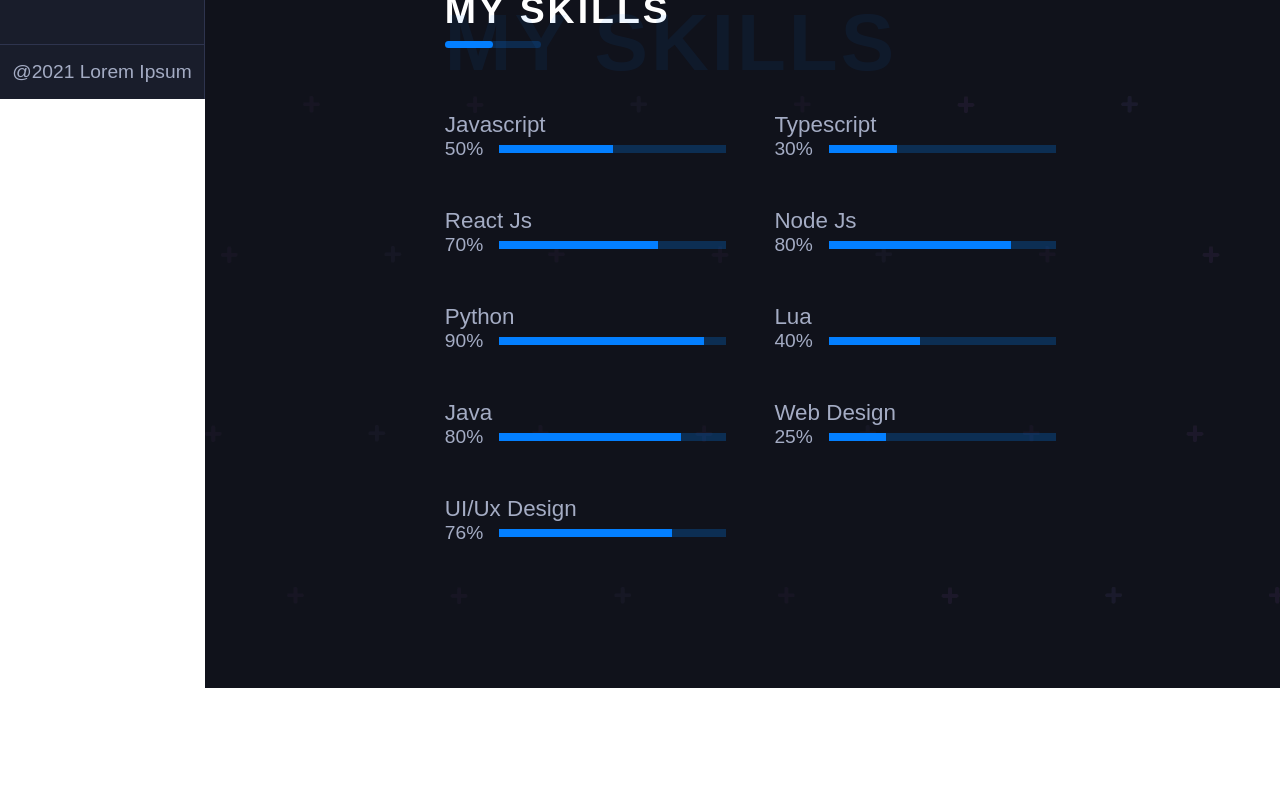
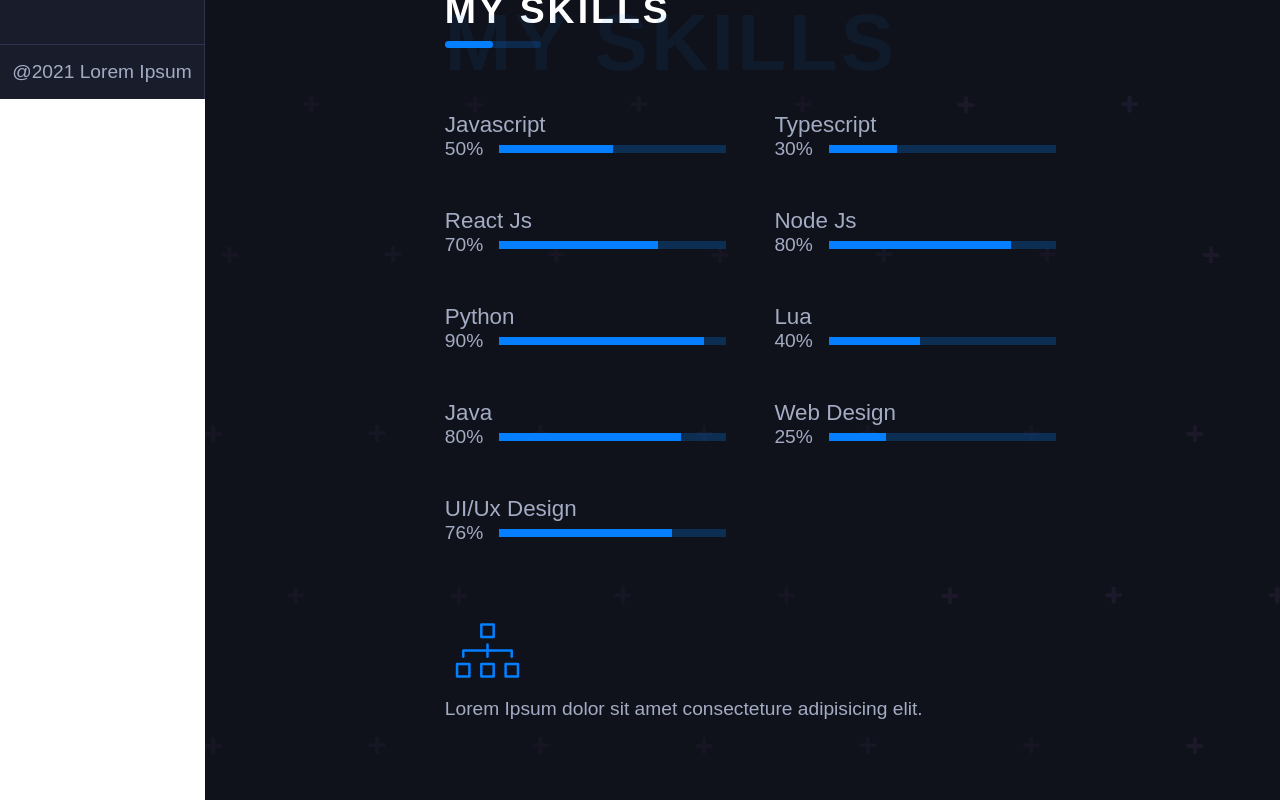
Before and after one commit to shafeenashaikh/React-Portfolio, a React (Create React App) app: page /about in a window 1280 px wide. Shown: the part 701-1501 px from the top of the page. Before the commit the page ends 1389 px from the top, so only its background shows below. Built offline with nearby package versions, Linux system fonts and the light colour scheme; a web font is replaced by a local one.

Commit message:
added image to the services section

```diff
--- a/src/Components/ServicesSection.js
+++ b/src/Components/ServicesSection.js
@@ -1,9 +1,15 @@
 import React from 'react'
 
-function ServicesSection() {
+function ServicesSection({image}) {
     return (
         <div className="ServicesSection">
-
+            <div className="services">
+                <img src={image} alt=""/>
+                <h5 className="s-title"> </h5>
+                <p className="s-text">
+                    Lorem Ipsum dolor sit amet consecteture adipisicing elit.
+                </p>
+            </div>
         </div>
     )
 }
--- a/src/Pages/AboutPage.js
+++ b/src/Pages/AboutPage.js
@@ -3,6 +3,7 @@ import ImageSection from '../Components/ImageSection';
 import ServicesSection from '../Components/ServicesSection';
 import SkillsSection from '../Components/SkillsSection';
 import Tittle from '../Components/Tittle';
+import design from '../images/design.svg'
 
 function AboutPage() {
     return (
@@ -22,7 +23,7 @@ function AboutPage() {
                 <SkillsSection skill={'UI/Ux Design'} progress={'76%'} width={'76%'} />
             </div>
             <div className="services-container">
-                <ServicesSection/>
+                <ServicesSection image={design}/>
             </div>
         </div>
     )
```
